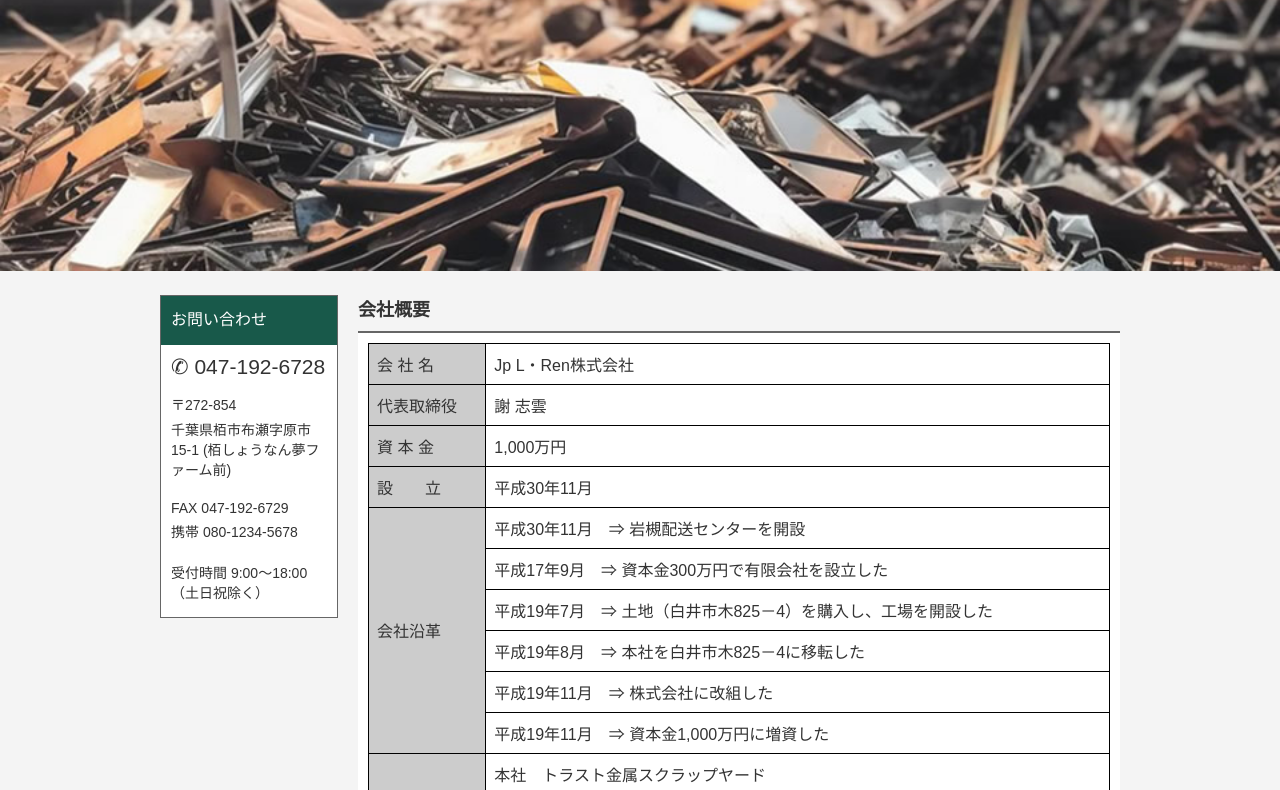
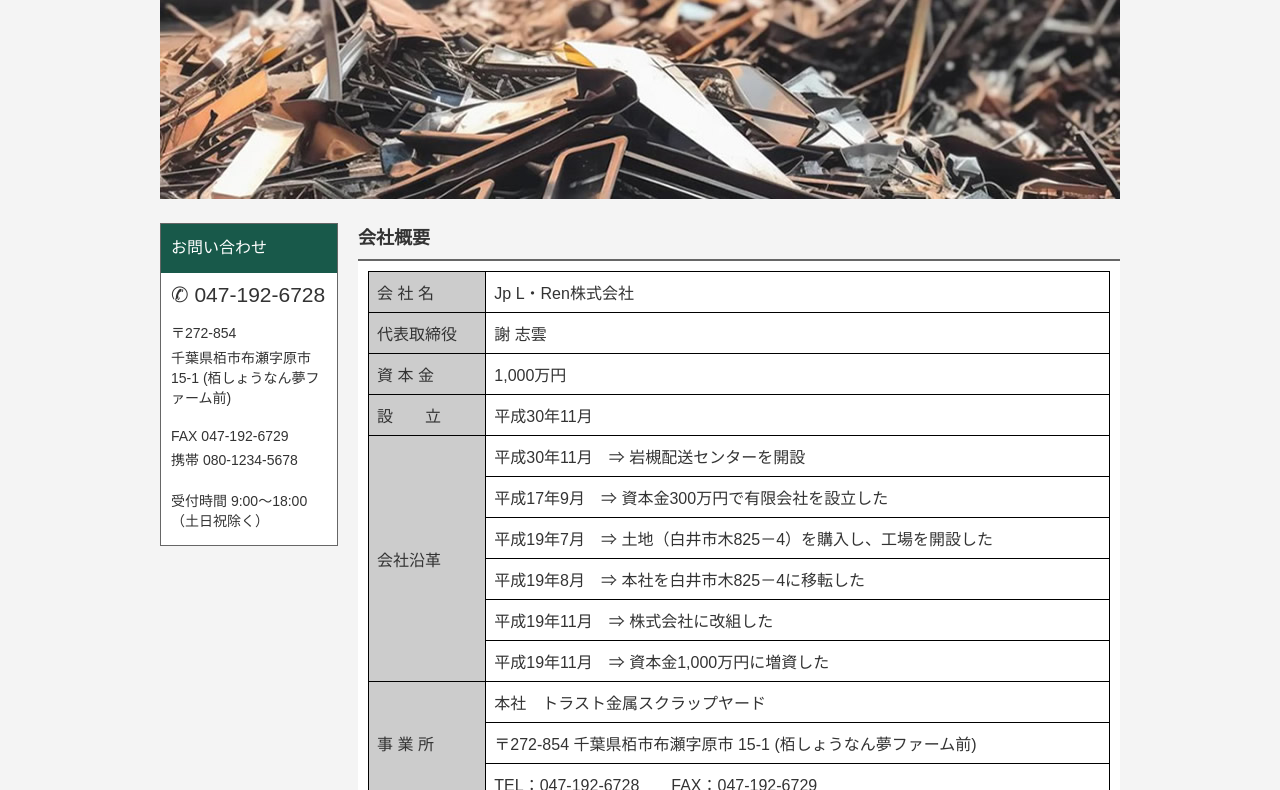
Before and after one commit to szsumc/jplren, a plain HTML site: page aboutus.html in a window 1280 px wide. Shown: the part 106-896 px from the top of the page. Drawn offline with Linux system fonts and the light colour scheme.

Commit message:
Add files via upload

```diff
--- a/aboutus.html
+++ b/aboutus.html
@@ -218,7 +218,7 @@ body {
       <a href="contact.html">お問い合わせ</a>
     </div>
     <div class="banner">
-      <div class="image-container"><img src="images/banner1.jpg"/></div>
+      <div><img src="images/banner1.jpg"/></div>
     </div>
   </div>
 
```
Also changed, not shown: business.html (+1 -1 lines), contact.html (+1 -1 lines), index.html (+1 -1 lines).
